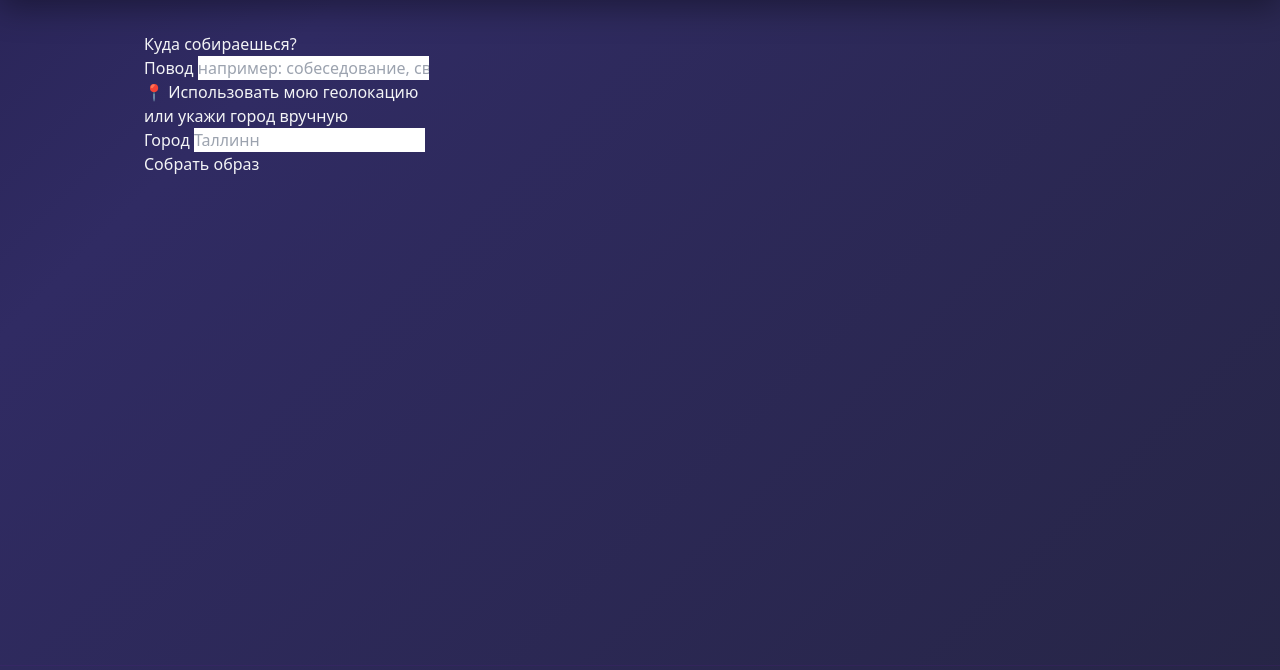
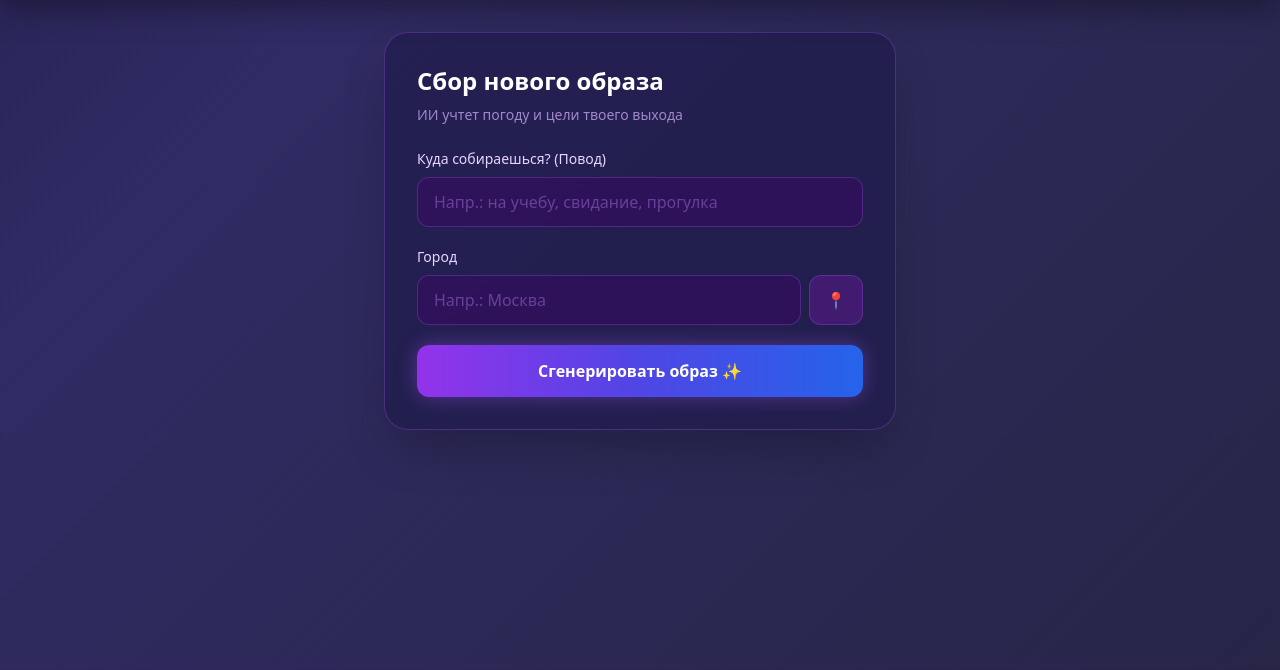
Before and after one commit to bluzokda/outfit, a Flask app: page /outfit in a window 1280 px wide. Shown: the part 70-740 px from the top of the page. Run offline with Flask 3, Linux system fonts and the light colour scheme; some libraries are stand-ins or nearby versions.

Commit message:
Update outfit_form.html

```diff
--- a/templates/outfit_form.html
+++ b/templates/outfit_form.html
@@ -1,51 +1,57 @@
 {% extends "base.html" %}
-{% block title %}Собрать образ{% endblock %}
 {% block content %}
-  <h1>Куда собираешься?</h1>
+<div class="max-w-lg mx-auto glass-panel rounded-3xl p-6 sm:p-8 border border-purple-500/30 shadow-2xl">
+    <h1 class="text-2xl font-bold text-white mb-2">Сбор нового образа</h1>
+    <p class="text-sm text-purple-300/70 mb-6">ИИ учтет погоду и цели твоего выхода</p>
 
-  {% if error %}<div class="error-box">{{ error }}</div>{% endif %}
+    {% if error %}
+        <div class="mb-6 p-4 rounded-xl bg-red-950/60 border border-red-500/40 text-red-200 text-sm">
+            {{ error }}
+        </div>
+    {% endif %}
 
-  <form class="stack" method="POST" id="outfit-form">
+    <form method="POST" class="space-y-5" id="outfitForm">
         <div>
-      <label for="occasion">Повод</label>
-      <input type="text" id="occasion" name="occasion" placeholder="например: собеседование, свидание, прогулка" required>
+            <label class="block text-sm font-medium text-purple-200 mb-2">Куда собираешься? (Повод)</label>
+            <input type="text" name="occasion" required placeholder="Напр.: на учебу, свидание, прогулка"
+                class="w-full px-4 py-3 rounded-xl bg-purple-950/50 border border-purple-500/30 text-white placeholder-purple-400/40 focus:outline-none focus:border-purple-400 transition">
         </div>
 
-    <input type="hidden" id="lat" name="lat">
-    <input type="hidden" id="lon" name="lon">
-
-    <button type="button" id="geo-btn" class="btn">📍 Использовать мою геолокацию</button>
-    <div id="geo-status" style="font-size: 0.88rem; color: var(--ink-soft);"></div>
-
-    <div class="divider-or">или укажи город вручную</div>
-
         <div>
-      <label for="city">Город</label>
-      <input type="text" id="city" name="city" placeholder="Таллинн">
+            <label class="block text-sm font-medium text-purple-200 mb-2">Город</label>
+            <div class="flex gap-2">
+                <input type="text" name="city" id="cityInput" placeholder="Напр.: Москва"
+                    class="w-full px-4 py-3 rounded-xl bg-purple-950/50 border border-purple-500/30 text-white placeholder-purple-400/40 focus:outline-none focus:border-purple-400 transition">
+                <button type="button" onclick="getLocation()" title="Использовать геолокацию"
+                    class="px-4 py-3 rounded-xl bg-purple-900/60 border border-purple-500/30 text-purple-200 hover:bg-purple-800 transition flex items-center justify-center">
+                    📍
+                </button>
+            </div>
         </div>
 
-    <button type="submit" class="btn primary">Собрать образ</button>
+        <input type="hidden" name="lat" id="lat">
+        <input type="hidden" name="lon" id="lon">
+
+        <button type="submit" id="submitBtn" class="w-full py-3.5 rounded-xl font-bold text-white bg-gradient-to-r from-purple-600 via-indigo-600 to-blue-600 neon-glow transition transform hover:-translate-y-0.5">
+            Сгенерировать образ ✨
+        </button>
     </form>
+</div>
 
 <script>
-    document.getElementById('geo-btn').addEventListener('click', function () {
-      const status = document.getElementById('geo-status');
-      if (!navigator.geolocation) {
-        status.textContent = 'Геолокация не поддерживается браузером — укажи город вручную.';
-        return;
+function getLocation() {
+    if (navigator.geolocation) {
+        navigator.geolocation.getCurrentPosition(function(position) {
+            document.getElementById('lat').value = position.coords.latitude;
+            document.getElementById('lon').value = position.coords.longitude;
+            document.getElementById('cityInput').value = "Геолокация определена";
+            document.getElementById('cityInput').disabled = true;
+        }, function(error) {
+            alert("Не удалось определить геолокацию. Введите город вручную.");
+        });
+    } else {
+        alert("Геолокация не поддерживается вашим браузером.");
     }
-      status.textContent = 'Определяем местоположение...';
-      navigator.geolocation.getCurrentPosition(
-        function (pos) {
-          document.getElementById('lat').value = pos.coords.latitude;
-          document.getElementById('lon').value = pos.coords.longitude;
-          document.getElementById('city').value = '';
-          status.textContent = 'Готово — геолокация будет использована.';
-        },
-        function () {
-          status.textContent = 'Не удалось получить геолокацию — укажи город вручную.';
 }
-      );
-    });
 </script>
 {% endblock %}
```
Lines whose indentation alone changed are shown as unchanged.
